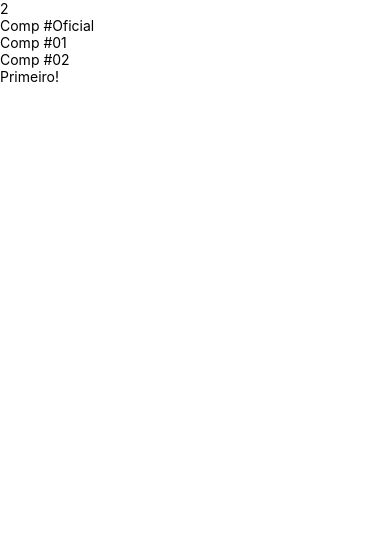
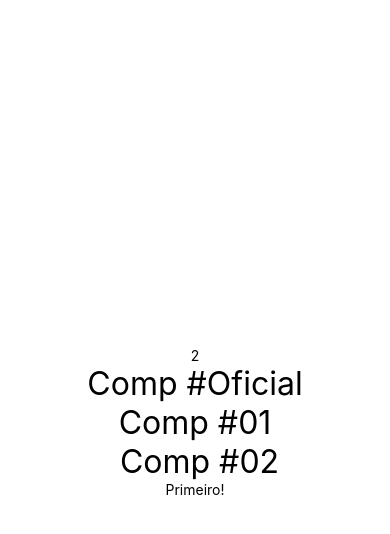
Before and after one commit to IanCaminhas/EstudoReactNative, a React Native app: screen / in a window 390 px wide. Shown: the top 534 px of the page. Built offline with nearby package versions, Linux system fonts and the light colour scheme.

Commit message:
Um pouco de estilo

```diff
--- a/src/App.js
+++ b/src/App.js
@@ -1,11 +1,10 @@
 import React from 'react'
-import { View, Text } from 'react-native'
-
+import { View, Text, StyleSheet } from 'react-native'
 import Primeiro from './components/Primeiro'
 import CompPadrao, { Comp1, Comp2} from './components/Multi'
 
 export default ()=> (
-    <View>
+    <View style={style.App}>
         <Text>{ 1 + 1 }</Text>
         <CompPadrao />
         <Comp1 />
@@ -13,3 +12,13 @@ export default ()=> (
         <Primeiro/>
     </View>
 )
+
+const style = StyleSheet.create({
+    App: {
+       // backgroundColor:'#A00',
+        flexGrow: 1,
+        justifyContent: "center",
+        alignItems: "center"
+    },
+
+})
--- a/src/components/Multi.js
+++ b/src/components/Multi.js
@@ -1,16 +1,18 @@
 import React from 'react'
 import { Text } from 'react-native'
+import Estilo from './estilo'
 
-export default ()=>{
-    return <Text>Comp #Oficial</Text>
+function Comp(){
+    return <Text style={Estilo.fontG}>Comp #Oficial</Text>
 }
 
-export function Comp1(){
-    return <Text>Comp #01</Text>
+function Comp1(){
+    return <Text style={Estilo.fontG}>Comp #01</Text>
 }
 
-export function Comp2(){
-    return <Text>Comp #02</Text>
+function Comp2(){
+    return <Text style={Estilo.fontG}> Comp #02</Text>
 }
 
-//export {Comp1, Comp2}
+export {Comp1, Comp2}
+export default Comp
--- a/src/components/Primeiro.js
+++ b/src/components/Primeiro.js
@@ -1,4 +1,6 @@
 import React from 'react'
 import {Text} from 'react-native'
+import Estilo from './estilo'
 
-export default () => <Text>Primeiro!</Text>
+
+export default () => <Text style = {Estilo.txtGrande}>Primeiro!</Text>
--- /dev/null
+++ b/src/components/estilo.js
@@ -0,0 +1,9 @@
+import { StyleSheet} from 'react-native'
+
+export default StyleSheet.create({
+    fontG: {
+        fontSize: 32
+    }
+
+
+})
```
